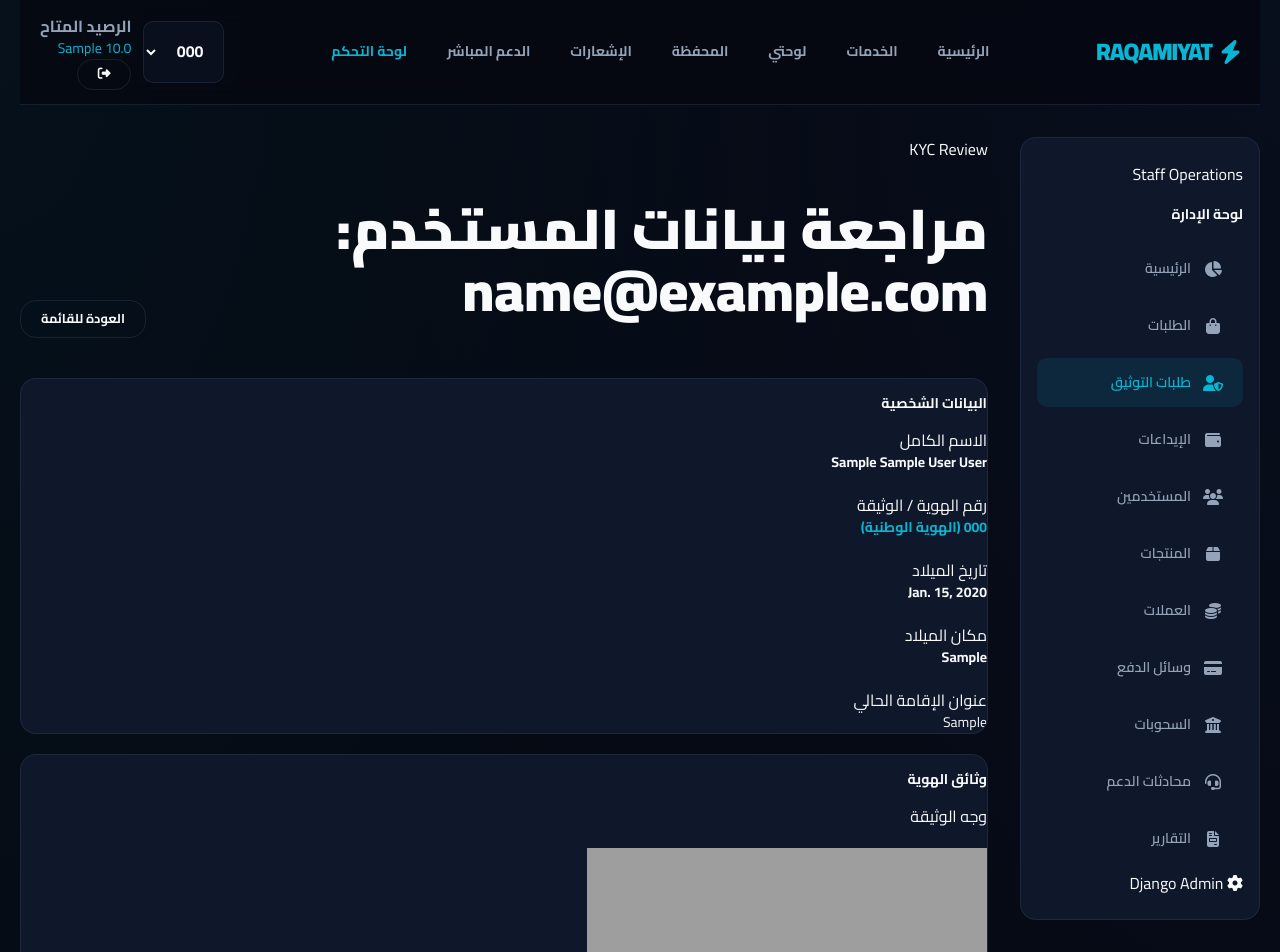
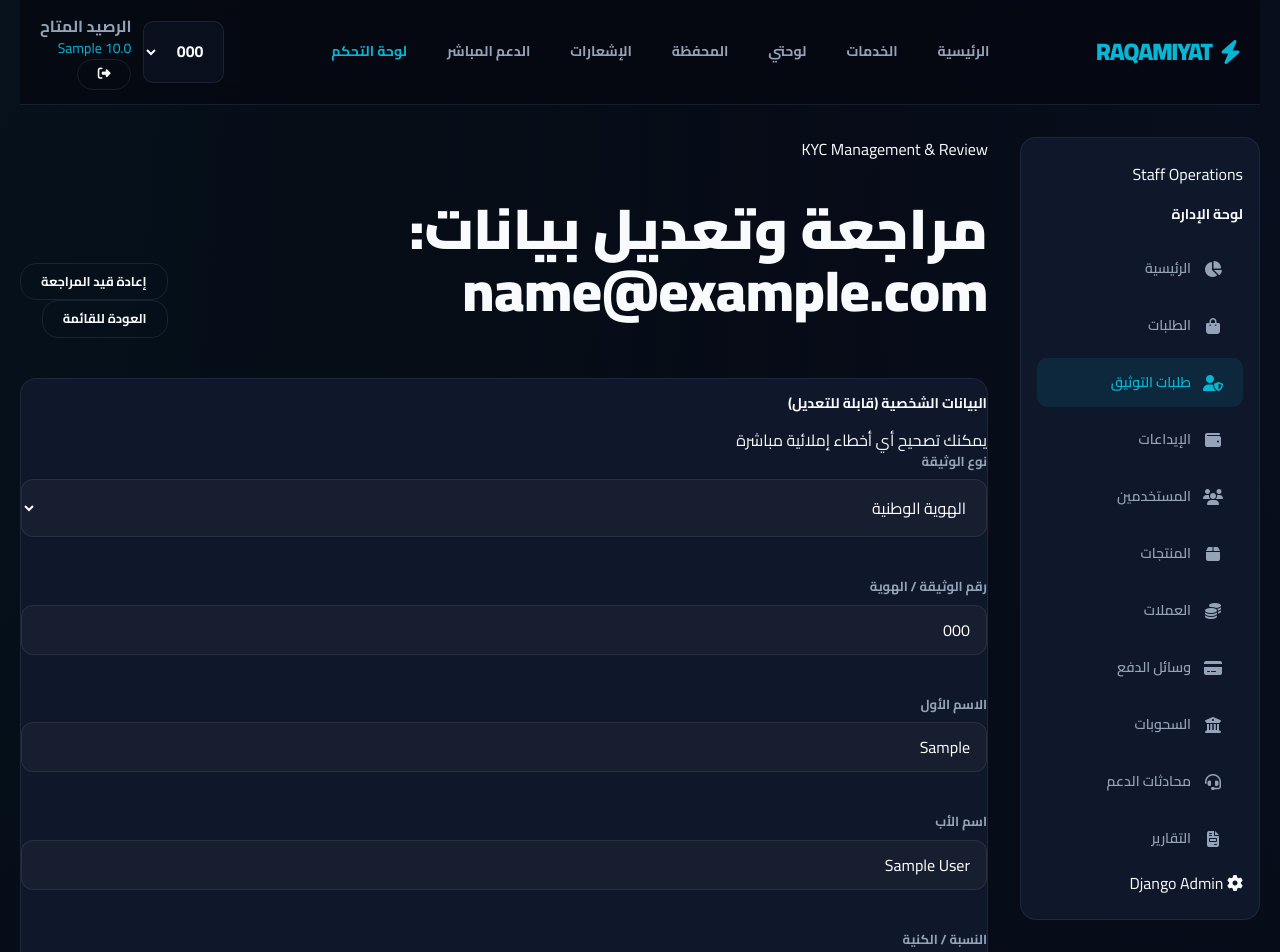
Before and after one commit to RamiQassas/store, a Django app: page /control/kyc/00000000-0000-0000-0000-000000000001/ in a window 1280 px wide. Shown: the top 952 px of the page. Run offline with Django 4.2, Linux system fonts and the light colour scheme; a user stored in the database is signed in; tables that the repository leaves empty hold one stand-in row (values such as "Sample post"); data that the repository does not hold is empty; parts of the project's set-up code (start-up, migrations or seed data) failed here and were passed over; grey boxes are pictures that could not be loaded.

Commit message:
تحديث

```diff
--- a/apps/site/forms.py
+++ b/apps/site/forms.py
@@ -205,7 +205,7 @@ class KYCRequestForm(forms.ModelForm):
         model = KYCRequest
         fields = [
             "document_type", "id_number", "first_name", "father_name", "last_name",
-            "date_of_birth", "place_of_birth", "current_residence",
+            "mother_name", "gender", "date_of_birth", "place_of_birth", "current_residence",
             "identity_front", "identity_back", "selfie_verification"
         ]
         widgets = {
@@ -215,9 +215,17 @@ class KYCRequestForm(forms.ModelForm):
             "first_name": forms.TextInput(attrs={"class": "builder-input"}),
             "father_name": forms.TextInput(attrs={"class": "builder-input"}),
             "last_name": forms.TextInput(attrs={"class": "builder-input"}),
+            "mother_name": forms.TextInput(attrs={"class": "builder-input"}),
             "place_of_birth": forms.TextInput(attrs={"class": "builder-input"}),
             "document_type": forms.Select(attrs={"class": "builder-input"}),
+            "gender": forms.Select(attrs={"class": "builder-input"}),
         }
+
+    def __init__(self, *args, **kwargs):
+        super().__init__(*args, **kwargs)
+        # Ensure all fields are required
+        for field in self.fields:
+            self.fields[field].required = True
 
 
 from apps.catalog.models import Category, Product, ProductVariant
--- a/apps/site/templates/site/control_kyc_detail.html
+++ b/apps/site/templates/site/control_kyc_detail.html
@@ -4,116 +4,172 @@
 {% block control_content %}
 <div class="page-head flex justify-between items-center">
     <div>
-        <span class="eyebrow">KYC Review</span>
-        <h1>مراجعة بيانات المستخدم: {{ kyc.user.email }}</h1>
+        <span class="eyebrow">KYC Management & Review</span>
+        <h1>مراجعة وتعديل بيانات: {{ kyc.user.email }}</h1>
     </div>
+    <div class="flex gap-3">
+        {% if kyc.status != 'pending' %}
+        <form method="post" class="inline">
+            {% csrf_token %}
+            <button type="submit" name="action" value="revert" class="btn btn-outline btn-sm border-amber-500/20 text-amber-500 hover:bg-amber-500 hover:text-white">إعادة قيد المراجعة</button>
+        </form>
+        {% endif %}
         <a href="{% url 'control_kycs_list' %}" class="btn btn-outline btn-sm">العودة للقائمة</a>
+    </div>
 </div>
 
 <div class="grid grid-cols-1 lg:grid-cols-3 gap-8 mt-8">
-    <!-- User Information -->
+    <!-- Main Content: Data and Images -->
     <div class="lg:col-span-2 stack gap-8">
+        <!-- Editable Data Section -->
         <div class="management-card p-8">
-            <h3 class="text-sm font-bold uppercase tracking-widest text-slate-500 mb-6 border-b border-white/5 pb-4">البيانات الشخصية</h3>
-            <div class="grid grid-cols-1 md:grid-cols-2 gap-8">
-                <div>
-                    <label class="text-[10px] text-slate-500 uppercase block mb-1">الاسم الكامل</label>
-                    <div class="text-sm font-bold">{{ kyc.first_name }} {{ kyc.father_name }} {{ kyc.last_name }}</div>
+            <div class="flex justify-between items-center mb-6 border-b border-white/5 pb-4">
+                <h3 class="text-sm font-bold uppercase tracking-widest text-slate-500">البيانات الشخصية (قابلة للتعديل)</h3>
+                <span class="text-[10px] text-slate-600 bg-slate-800 px-2 py-1 rounded">يمكنك تصحيح أي أخطاء إملائية مباشرة</span>
             </div>
-                <div>
-                    <label class="text-[10px] text-slate-500 uppercase block mb-1">رقم الهوية / الوثيقة</label>
-                    <div class="text-sm font-mono font-bold text-cyan">{{ kyc.id_number }} ({{ kyc.get_document_type_display }})</div>
+
+            <form method="post" id="edit-kyc-form" class="stack gap-6">
+                {% csrf_token %}
+                <input type="hidden" name="action" value="update_info">
+
+                <div class="grid grid-cols-1 md:grid-cols-2 gap-6">
+                    <div class="field-group">
+                        <label class="text-[10px] text-slate-500 uppercase block mb-1">نوع الوثيقة</label>
+                        {{ form.document_type }}
                     </div>
-                <div>
+                    <div class="field-group">
+                        <label class="text-[10px] text-slate-500 uppercase block mb-1">رقم الوثيقة / الهوية</label>
+                        {{ form.id_number }}
+                    </div>
+                    <div class="field-group">
+                        <label class="text-[10px] text-slate-500 uppercase block mb-1">الاسم الأول</label>
+                        {{ form.first_name }}
+                    </div>
+                    <div class="field-group">
+                        <label class="text-[10px] text-slate-500 uppercase block mb-1">اسم الأب</label>
+                        {{ form.father_name }}
+                    </div>
+                    <div class="field-group">
+                        <label class="text-[10px] text-slate-500 uppercase block mb-1">النسبة / الكنية</label>
+                        {{ form.last_name }}
+                    </div>
+                    <div class="field-group">
+                        <label class="text-[10px] text-slate-500 uppercase block mb-1">اسم الأم بالكامل</label>
+                        {{ form.mother_name }}
+                    </div>
+                    <div class="field-group">
+                        <label class="text-[10px] text-slate-500 uppercase block mb-1">الجنس</label>
+                        {{ form.gender }}
+                    </div>
+                    <div class="field-group">
                         <label class="text-[10px] text-slate-500 uppercase block mb-1">تاريخ الميلاد</label>
-                    <div class="text-sm font-bold">{{ kyc.date_of_birth }}</div>
+                        {{ form.date_of_birth }}
                     </div>
-                <div>
+                    <div class="field-group md:col-span-2">
                         <label class="text-[10px] text-slate-500 uppercase block mb-1">مكان الميلاد</label>
-                    <div class="text-sm font-bold">{{ kyc.place_of_birth }}</div>
+                        {{ form.place_of_birth }}
                     </div>
-                <div class="md:col-span-2">
+                    <div class="field-group md:col-span-2">
                         <label class="text-[10px] text-slate-500 uppercase block mb-1">عنوان الإقامة الحالي</label>
-                    <div class="text-sm leading-relaxed">{{ kyc.current_residence }}</div>
-                </div>
+                        {{ form.current_residence }}
                     </div>
                 </div>
 
-        <!-- Verification Images -->
+                <div class="pt-4">
+                    <button type="submit" class="btn btn-sm btn-primary px-8">حفظ التعديلات على البيانات</button>
+                </div>
+            </form>
+        </div>
+
+        <!-- Verification Images with Fixed Layout -->
         <div class="management-card p-8">
-            <h3 class="text-sm font-bold uppercase tracking-widest text-slate-500 mb-6 border-b border-white/5 pb-4">وثائق الهوية</h3>
+            <h3 class="text-sm font-bold uppercase tracking-widest text-slate-500 mb-6 border-b border-white/5 pb-4">وثائق الهوية المصورة</h3>
             <div class="grid grid-cols-1 md:grid-cols-3 gap-6">
-                <div class="stack gap-2">
-                    <span class="text-[10px] text-center text-slate-500">وجه الوثيقة</span>
-                    <a href="{{ kyc.identity_front.url }}" target="_blank" class="block aspect-video rounded-xl overflow-hidden border border-white/10 hover:border-cyan/50 transition-all">
+                <div class="stack gap-3 text-center">
+                    <span class="text-[10px] font-black uppercase text-slate-500 tracking-wider">وجه الوثيقة</span>
+                    <div class="fixed-frame aspect-[4/3] bg-black rounded-2xl overflow-hidden border border-white/10 relative group">
                         <img src="{{ kyc.identity_front.url }}" class="w-full h-full object-cover">
+                        <a href="{{ kyc.identity_front.url }}" target="_blank" class="absolute inset-0 bg-black/60 flex items-center justify-center opacity-0 group-hover:opacity-100 transition-opacity">
+                            <i class="fas fa-search-plus text-white text-xl"></i>
                         </a>
                     </div>
-                <div class="stack gap-2">
-                    <span class="text-[10px] text-center text-slate-500">ظهر الوثيقة</span>
-                    <a href="{{ kyc.identity_back.url }}" target="_blank" class="block aspect-video rounded-xl overflow-hidden border border-white/10 hover:border-cyan/50 transition-all">
+                </div>
+                <div class="stack gap-3 text-center">
+                    <span class="text-[10px] font-black uppercase text-slate-500 tracking-wider">ظهر الوثيقة</span>
+                    <div class="fixed-frame aspect-[4/3] bg-black rounded-2xl overflow-hidden border border-white/10 relative group">
                         <img src="{{ kyc.identity_back.url }}" class="w-full h-full object-cover">
+                        <a href="{{ kyc.identity_back.url }}" target="_blank" class="absolute inset-0 bg-black/60 flex items-center justify-center opacity-0 group-hover:opacity-100 transition-opacity">
+                            <i class="fas fa-search-plus text-white text-xl"></i>
                         </a>
                     </div>
-                <div class="stack gap-2">
-                    <span class="text-[10px] text-center text-slate-500">صورة السيلفي</span>
-                    <a href="{{ kyc.selfie_verification.url }}" target="_blank" class="block aspect-video rounded-xl overflow-hidden border border-white/10 hover:border-cyan/50 transition-all">
+                </div>
+                <div class="stack gap-3 text-center">
+                    <span class="text-[10px] font-black uppercase text-slate-500 tracking-wider">صورة السيلفي</span>
+                    <div class="fixed-frame aspect-[4/3] bg-black rounded-2xl overflow-hidden border border-white/10 relative group">
                         <img src="{{ kyc.selfie_verification.url }}" class="w-full h-full object-cover">
+                        <a href="{{ kyc.selfie_verification.url }}" target="_blank" class="absolute inset-0 bg-black/60 flex items-center justify-center opacity-0 group-hover:opacity-100 transition-opacity">
+                            <i class="fas fa-search-plus text-white text-xl"></i>
                         </a>
                     </div>
                 </div>
             </div>
         </div>
+    </div>
 
-    <!-- Decision Sidebar -->
+    <!-- Sidebar: Review Actions and User Info -->
     <div class="stack gap-8">
-        <div class="management-card p-8">
-            <h3 class="text-sm font-bold uppercase tracking-widest text-slate-500 mb-6 border-b border-white/5 pb-4">اتخاذ قرار</h3>
+        <!-- Review Action Card -->
+        <div class="management-card p-8 border-cyan/10">
+            <h3 class="text-sm font-bold uppercase tracking-widest text-slate-500 mb-6 border-b border-white/5 pb-4">اتخاذ قرار نهائي</h3>
 
-            {% if kyc.status == 'pending' %}
             <form method="post" class="stack gap-6">
                 {% csrf_token %}
                 <div class="field-group">
-                    <label class="text-[10px] text-slate-500 mb-2 block">ملاحظات الرفض (في حال الرفض)</label>
-                    <textarea name="rejection_reason" class="builder-input text-xs" rows="4" placeholder="اكتب سبب الرفض بوضوح ليظهر للمستخدم..."></textarea>
+                    <label class="text-[10px] text-slate-500 mb-2 block">ملاحظات الإدارة / سبب الرفض</label>
+                    <textarea name="rejection_reason" class="builder-input text-xs" rows="4" placeholder="سيظهر هذا النص للمستخدم في حال الرفض..."></textarea>
                 </div>
 
-                <div class="grid grid-cols-2 gap-4">
-                    <button type="submit" name="action" value="approve" class="btn btn-primary py-3 rounded-xl font-bold">قبول التوثيق</button>
-                    <button type="submit" name="action" value="reject" class="btn btn-outline danger py-3 rounded-xl font-bold">رفض الطلب</button>
+                <div class="stack gap-3">
+                    <button type="submit" name="action" value="approve" class="btn btn-primary w-full py-4 rounded-xl font-black text-sm shadow-cyan hover:scale-[1.02] transition-transform">
+                        <i class="fas fa-check-circle ml-2"></i> قبول التوثيق وتفعيل الحدود
+                    </button>
+                    <button type="submit" name="action" value="reject" class="btn btn-outline danger w-full py-3 rounded-xl font-bold">
+                        <i class="fas fa-times-circle ml-2"></i> رفض الطلب
+                    </button>
                 </div>
             </form>
-            {% else %}
-            <div class="p-6 bg-slate-900/50 rounded-2xl text-center">
-                <span class="badge {% if kyc.status == 'approved' %}success{% else %}danger{% endif %} text-xs px-6 py-2 mb-4 inline-block">
-                    {{ kyc.get_status_display }}
-                </span>
-                <p class="text-[10px] text-slate-500">تمت المراجعة بواسطة: {{ kyc.reviewed_by.email }}</p>
-                <p class="text-[10px] text-slate-500">بتاريخ: {{ kyc.reviewed_at|date:"d M Y, H:i" }}</p>
-                {% if kyc.rejection_reason %}
-                <div class="mt-4 pt-4 border-t border-white/5 text-rose-500 text-xs text-right">
-                    <strong>سبب الرفض:</strong><br>
-                    {{ kyc.rejection_reason }}
-                </div>
-                {% endif %}
+
+            {% if kyc.status == 'approved' %}
+            <div class="mt-6 pt-6 border-t border-white/5">
+                <form method="post" onsubmit="return confirm('هل أنت متأكد من رغبتك في إلغاء توثيق هذا الحساب؟ سيتم إعادة الحدود المالية للمستوى الأساسي.')">
+                    {% csrf_token %}
+                    <button type="submit" name="action" value="unverify" class="btn btn-sm btn-outline danger w-full py-2 opacity-50 hover:opacity-100">
+                        إلغاء التوثيق (Unverify)
+                    </button>
+                </form>
             </div>
             {% endif %}
         </div>
 
+        <!-- User Stats Card -->
         <div class="management-card p-8">
-            <h3 class="text-sm font-bold uppercase tracking-widest text-slate-500 mb-4 pb-2 border-b border-white/5">إحصائيات الحساب</h3>
+            <h3 class="text-sm font-bold uppercase tracking-widest text-slate-500 mb-4 pb-2 border-b border-white/5">معلومات الحساب</h3>
             <div class="stack gap-4">
                 <div class="flex justify-between text-xs">
-                    <span class="text-slate-500">الطلبات المكتملة:</span>
-                    <strong class="text-white">{{ kyc.user.orders.count }}</strong>
+                    <span class="text-slate-500">حالة التوثيق:</span>
+                    <span class="badge {% if kyc.status == 'approved' %}success{% elif kyc.status == 'rejected' %}danger{% else %}warning{% endif %}">{{ kyc.get_status_display }}</span>
                 </div>
                 <div class="flex justify-between text-xs">
-                    <span class="text-slate-500">إجمالي الإيداعات:</span>
-                    <strong class="text-cyan">{{ kyc.user.wallet.available_balance }} {{ kyc.user.wallet.currency.code }}</strong>
+                    <span class="text-slate-500">الاسم الحالي:</span>
+                    <strong class="text-white">{{ kyc.user.get_full_name|default:"غير محدد" }}</strong>
                 </div>
                 <div class="flex justify-between text-xs">
-                    <span class="text-slate-500">تاريخ التسجيل:</span>
-                    <strong class="text-white">{{ kyc.user.date_joined|date:"d M Y" }}</strong>
+                    <span class="text-slate-500">تاريخ الطلب:</span>
+                    <strong class="text-white">{{ kyc.created_at|date:"d M Y" }}</strong>
+                </div>
+                <div class="flex justify-between text-xs">
+                    <span class="text-slate-500">آخر تحديث:</span>
+                    <strong class="text-white">{{ kyc.updated_at|date:"d M Y" }}</strong>
                 </div>
             </div>
         </div>
@@ -125,5 +181,7 @@
     .builder-input:focus { border-color: var(--cyan); outline: none; }
     .btn-outline.danger { border-color: rgba(244, 63, 94, 0.2); color: #f43f5e; }
     .btn-outline.danger:hover { background: #f43f5e; color: white; }
+    .fixed-frame { position: relative; width: 100%; }
+    .fixed-frame img { width: 100%; height: 100%; object-fit: cover; }
 </style>
 {% endblock %}
--- a/apps/site/views.py
+++ b/apps/site/views.py
@@ -488,11 +488,22 @@ def control_kycs_list(request):
 @staff_member_required
 def control_kyc_detail(request, pk):
     kyc = get_object_or_404(KYCRequest.objects.select_related("user"), pk=pk)
+
+    # Use the form for editing capabilities
+    form = KYCRequestForm(request.POST or None, request.FILES or None, instance=kyc)
+
     if request.method == "POST":
         action = request.POST.get("action")
-        reason = request.POST.get("rejection_reason", "")
 
-        if action == "approve":
+        # 1. Update/Edit Information
+        if action == "update_info":
+            if form.is_valid():
+                form.save()
+                messages.success(request, "تم تحديث بيانات التوثيق بنجاح.")
+                return redirect("control_kyc_detail", pk=pk)
+
+        # 2. Approve Verification
+        elif action == "approve":
             with transaction.atomic():
                 kyc.status = KYCRequest.Status.APPROVED
                 kyc.reviewed_by = request.user
@@ -504,21 +515,49 @@ def control_kyc_detail(request, pk):
                 # Increase limits upon verification
                 user.daily_deposit_limit = Decimal("5000.00")
                 user.daily_withdrawal_limit = Decimal("5000.00")
-                user.save(update_fields=["is_kyc_verified", "daily_deposit_limit", "daily_withdrawal_limit"])
 
-                messages.success(request, f"تم توثيق حساب {user.email} بنجاح.")
+                # Automatically update user display name
+                user.first_name = kyc.first_name
+                user.last_name = f"{kyc.father_name} {kyc.last_name}"
+                user.save(update_fields=["is_kyc_verified", "daily_deposit_limit", "daily_withdrawal_limit", "first_name", "last_name"])
+
+                messages.success(request, f"تم توثيق حساب {user.email} بنجاح وتحديث الاسم.")
                 return redirect("control_kycs_list")
 
+        # 3. Reject Verification
         elif action == "reject":
             kyc.status = KYCRequest.Status.REJECTED
-            kyc.rejection_reason = reason
+            kyc.rejection_reason = request.POST.get("rejection_reason", "")
             kyc.reviewed_by = request.user
             kyc.reviewed_at = timezone.now()
             kyc.save()
             messages.warning(request, f"تم رفض طلب توثيق {kyc.user.email}.")
             return redirect("control_kycs_list")
 
-    return render(request, "site/control_kyc_detail.html", {"kyc": kyc})
+        # 4. Revert to Under Review
+        elif action == "revert":
+            kyc.status = KYCRequest.Status.PENDING
+            kyc.save(update_fields=["status"])
+            messages.info(request, "تمت إعادة الطلب إلى حالة قيد المراجعة.")
+            return redirect("control_kyc_detail", pk=pk)
+
+        # 5. Remove Verification (Unverify)
+        elif action == "unverify":
+            with transaction.atomic():
+                user = kyc.user
+                user.is_kyc_verified = False
+                user.daily_deposit_limit = Decimal("100.00")
+                user.daily_withdrawal_limit = Decimal("100.00")
+                user.save(update_fields=["is_kyc_verified", "daily_deposit_limit", "daily_withdrawal_limit"])
+
+                kyc.status = KYCRequest.Status.REJECTED
+                kyc.rejection_reason = "تم إلغاء التوثيق من قبل الإدارة."
+                kyc.save()
+
+                messages.error(request, f"تم إلغاء توثيق حساب {user.email}.")
+                return redirect("control_kycs_list")
+
+    return render(request, "site/control_kyc_detail.html", {"kyc": kyc, "form": form})
 
 @staff_member_required
 def control_users_list(request):
```
Also changed, not shown: apps/accounts/models.py (+7 -1 lines), apps/site/templates/site/kyc_form.html (+41 -15 lines), run_migrations_accounts.py (added, +17 -0 lines), apps/accounts/migrations/0014_kycrequest_gender_kycrequest_mother_name_and_more.py (added). Lines whose indentation alone changed are shown as unchanged.
